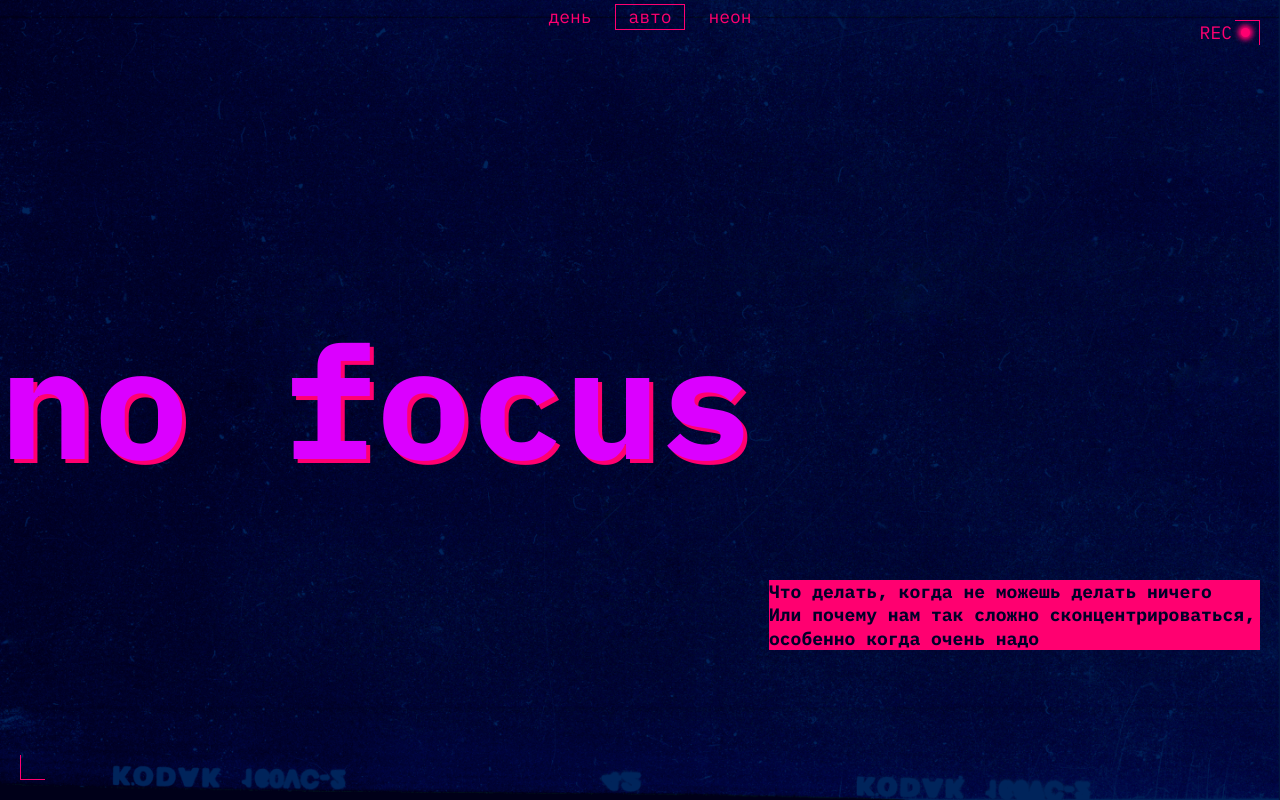
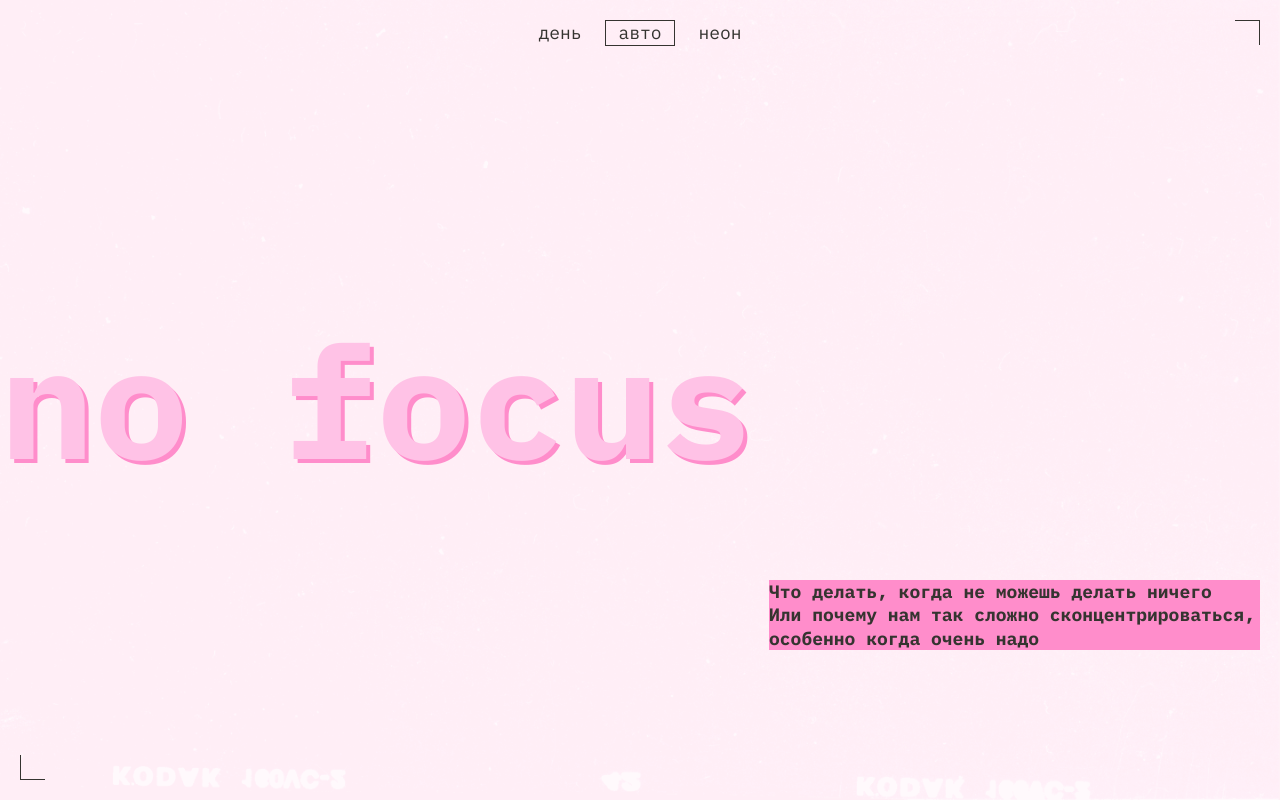
Before and after one commit to Bormxx/slozhno-sosredotochitsya, a plain HTML site: page index.html in a window 1280 px wide. Shown: the top 800 px of the page. Drawn offline with Linux system fonts and the light colour scheme.

Commit message:
The fix of the fix of second review

```diff
--- a/styles/light.css
+++ b/styles/light.css
@@ -22,6 +22,24 @@
   --hoverColor: rgba(50, 49, 45, 0.40);
 }
 
-.theme_light .header-decor-text {
-  display: none;
+
+
+@media (prefers-color-scheme: light) {
+  :root {
+    --decorColor: #353430;
+    --title-Color: #FFC2E6;
+    --title-shadow-Color: #FF8DCB;
+    --accent-bg-Color: #FF8DCB;
+    --accentColor: #353430;
+    --main-bg-color: #FFF1F7;
+    --main-title-Color: #353430;
+    --mainColor: #353430;
+    --main-link-shadow: #FF8DCB;
+    --bg-image-path: url(../images/cover-image-light.png);
+    --hoverColor: rgba(50, 49, 45, 0.40);
+  }
+
+  .header-decor-text {
+    display: none;
+  }
 }
--- a/styles/style.css
+++ b/styles/style.css
@@ -67,6 +67,7 @@
 }
 
 .header__theme-menu-button_active {
+  border: 1px solid var(--decorColor);
   pointer-events: none;
 }
 
@@ -410,8 +411,7 @@
   }
 
   .header__theme-menu {
-    margin-top: 4px;
-    margin-left: 20px;
+    margin-top: 20px;
     display: flex;
     justify-content: center;
     align-items: start;
@@ -425,6 +425,11 @@
 
   .header-title {
     font-size: clamp(7.5rem, 0.5625rem + 14.4531vw, 9.8125rem);
+    font-size: 157px;
+    font-weight: 700;
+    line-height: 96px;
+    color: var(--title-Color);
+    text-shadow: 4px 4px 0 var(--title-shadow-Color);
   }
 
   .header__theme-menu-button_active {
@@ -433,14 +438,6 @@
 
   .header__theme-menu-button:hover {
     border: 1px solid var(--hoverColor);
-  }
-
-  .header-title {
-    font-size: 157px;
-    font-weight: 700;
-    line-height: 96px;
-    color: var(--title-Color);
-    text-shadow: 4px 4px 0 var(--title-shadow-Color);
   }
 
   .header-paragraph {
--- a/styles/variables.css
+++ b/styles/variables.css
@@ -17,6 +17,6 @@
   --hoverColor: rgba(255, 0, 112, 0.40);
 }
 
-.page {
+/* .page {
 
-}
+} */
```
Also changed, not shown: styles/dark.css (line endings or trailing spaces).
